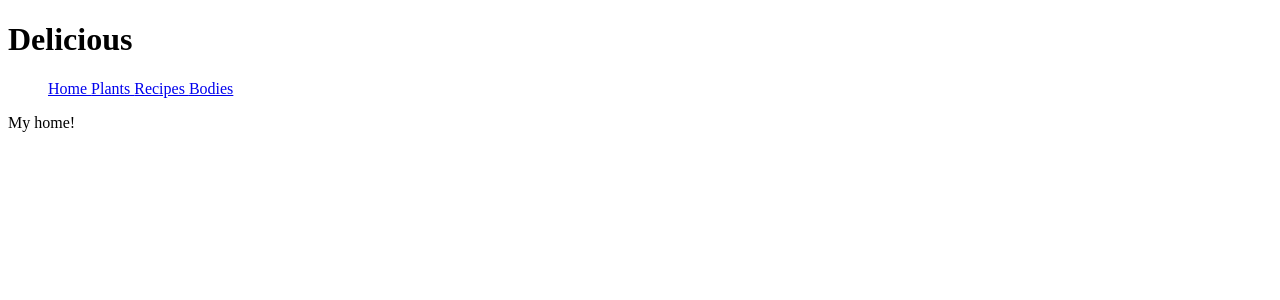
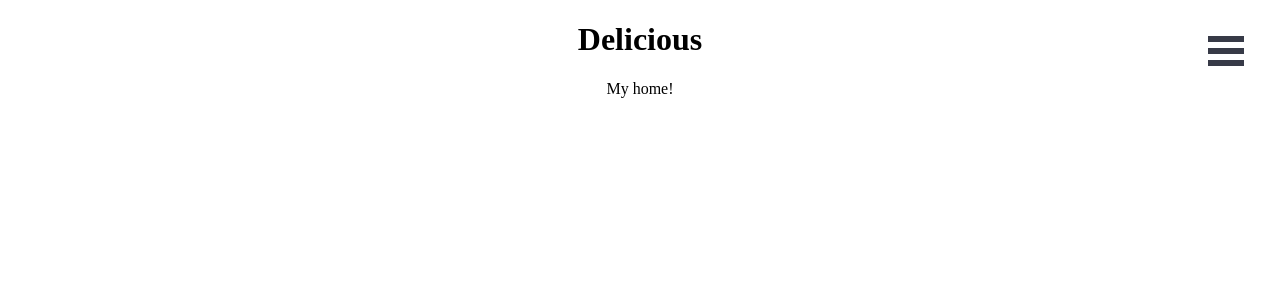
Before and after one commit to Konstrukteur/dev-plantea-fe, a React (Create React App) app: page / in a window 1280 px wide. Shown: the top 300 px of the page. Built offline with nearby package versions, Linux system fonts and the light colour scheme.

Commit message:
add react burger menu

```diff
--- a/package.json
+++ b/package.json
@@ -7,13 +7,14 @@
     "@testing-library/react": "^13.4.0",
     "@testing-library/user-event": "^13.5.0",
     "react": "^18.2.0",
+    "react-burger-menu": "^3.0.9",
     "react-dom": "^18.2.0",
     "react-router-dom": "^6.10.0",
     "react-scripts": "5.0.1",
     "web-vitals": "^2.1.4"
   },
   "scripts": {
-    "start": "BROWSER='safari' react-scripts start",
+    "start": "react-scripts start",
     "build": "react-scripts build",
     "test": "react-scripts test",
     "eject": "react-scripts eject"
--- a/public/index.html
+++ b/public/index.html
@@ -9,7 +9,7 @@
       name="description"
       content="Web site created using create-react-app"
     />
-    <title>React App</title>
+    <title>Plantea</title>
   </head>
   <body>
     <noscript>You need to enable JavaScript to run this app.</noscript>
--- a/src/App.js
+++ b/src/App.js
@@ -4,27 +4,35 @@ import Layout from "./components/Layout";
 import Home from "./components/Home";
 import Plants from "./components/Plants";
 import Plant from "./components/Plant";
+import Sidebar from "./components/Sidebar.jsx";
 import "./stylesheets/App.css";
 
 const App = () => {
   return (
     // <AuthState>
-    <Routes>
-      <Route element={<Layout />}>
-        <Route path='/' element={<Home />} />
-        <Route path='/plants' element={<Plants />} />
-        <Route path='/plants/:id' element={<Plant />} />
-        <Route path='/recipes' element={<Plants />} />
-        <Route path='/recipes/:id' element={<Plant />} />
-        <Route path='/bodies' element={<Plants />} />
-        <Route path='/bodies/:id' element={<Plant />} />
-        {/* <Route path='/signin' element={<Signin />} />
+    <div className="App" id="outer-container">
+      <Sidebar pageWrapId={"page-wrap"} outerContainerId={"outer-container"} />
+      <div id="page-wrap">
+        <Routes>
+          <Route element={<Layout />}>
+            <Route path="/" element={<Home />} />
+            <Route path="/plants" element={<Plants />} />
+            <Route path="/plants/:id" element={<Plant />} />
+            <Route path="/recipes" element={<Plants />} />
+            <Route path="/recipes/:id" element={<Plant />} />
+            <Route path="/effects" element={<Plants />} />
+            <Route path="/effects/:id" element={<Plant />} />
+            <Route path="/favorites" element={<Plants />} />
+            {/* <Route path='/signin' element={<Signin />} />
         <Route path='/signup' element={<Signup />} />
         <Route element={<ProtectedRoute />}>
           <Route path='/me' element={<Me />} />
         </Route> */}
-      </Route>
-    </Routes>
+          </Route>
+        </Routes>
+      </div>
+    </div>
+
     // </AuthState>
   );
 };
--- a/src/components/Layout.jsx
+++ b/src/components/Layout.jsx
@@ -12,7 +12,7 @@ const Layout = () => {
 
         <div className='content'>Delicious</div>
       </h1>
-      <NavMenu />
+      {/* <NavMenu /> */}
 
       <Outlet />
     </>
--- /dev/null
+++ b/src/components/Sidebar.jsx
@@ -0,0 +1,33 @@
+import React from 'react';
+import { useState } from "react";
+import { slide as Menu } from 'react-burger-menu';
+import { NavLink } from "react-router-dom";
+import '../stylesheets/Sidebar.css';
+
+export default Sidebar => {
+    const [menuState, setMenuState] = useState(false);
+
+    // This keeps your state in sync with the opening/closing of the menu
+    // via the default means, e.g. clicking the X, pressing the ESC key etc.
+    const handleStateChange = (menuState) => {
+        setMenuState({ menuOpen: menuState.isOpen })
+    }
+
+    // This can be used to close the menu, e.g. when a user clicks a menu item
+    const closeMenu = () => {
+        setMenuState({ menuOpen: false })
+    }
+
+    return (
+        <Menu right
+            isOpen={ menuState.menuOpen }
+            onStateChange={(menuState) => handleStateChange(menuState)}
+        >
+            <NavLink to='/' onClick={() => closeMenu()}>Home </NavLink>
+            <NavLink to='/plants' onClick={() => closeMenu()}>Plants </NavLink>
+            <NavLink to='/recipes' onClick={() => closeMenu()}>Recipes </NavLink>
+            <NavLink to='/bodies' onClick={() => closeMenu()}>Bodies </NavLink>
+            <NavLink to='/favorites' onClick={() => closeMenu()}>Favorites </NavLink>
+        </Menu>
+    );
+};
--- /dev/null
+++ b/src/stylesheets/Sidebar.css
@@ -0,0 +1,77 @@
+/* Position and sizing of burger button */
+.bm-burger-button {
+    position: fixed;
+    width: 36px;
+    height: 30px;
+    right: 36px;
+    top: 36px;
+}
+
+/* Color/shape of burger icon bars */
+.bm-burger-bars {
+    background: #373a47;
+}
+
+/* Color/shape of burger icon bars on hover*/
+.bm-burger-bars-hover {
+    background: #a90000;
+}
+
+/* Position and sizing of clickable cross button */
+.bm-cross-button {
+    height: 50px;
+    width: 50px;
+}
+
+/* Color/shape of close button cross */
+.bm-cross {
+    background: #bdc3c7;
+}
+
+/*
+  Sidebar wrapper styles
+  Note: Beware of modifying this element as it can break the animations - you should not need to touch it in most cases
+  */
+.bm-menu-wrap {
+    position: fixed;
+    height: 100%;
+}
+
+/* General sidebar styles */
+.bm-menu {
+    background: #373a47;
+    /* top left-right bottom */
+    padding: 2.5em 1.5em 0;
+    font-size: 1.15em;
+}
+
+/* Morph shape necessary with bubble or elastic */
+.bm-morph-shape {
+    fill: #373a47;
+}
+
+/* Wrapper for item list */
+.bm-item-list {
+    color: #b8b7ad;
+    padding: 0.8em;
+}
+
+/* Individual item */
+.bm-item {
+    display: inline-block;
+
+    color: #d1d1d1;
+    margin-bottom: 10px;
+    text-align: left;
+    text-decoration: none;
+    transition: color 0.2s;
+}
+
+.bm-item:hover {
+    color: #ffffff;
+}
+
+/* Styling of overlay */
+.bm-overlay {
+    background: rgba(0, 0, 0, 0.3);
+}
```
Also changed, not shown: 1 other file (tests, documents, lock files or other folders).
